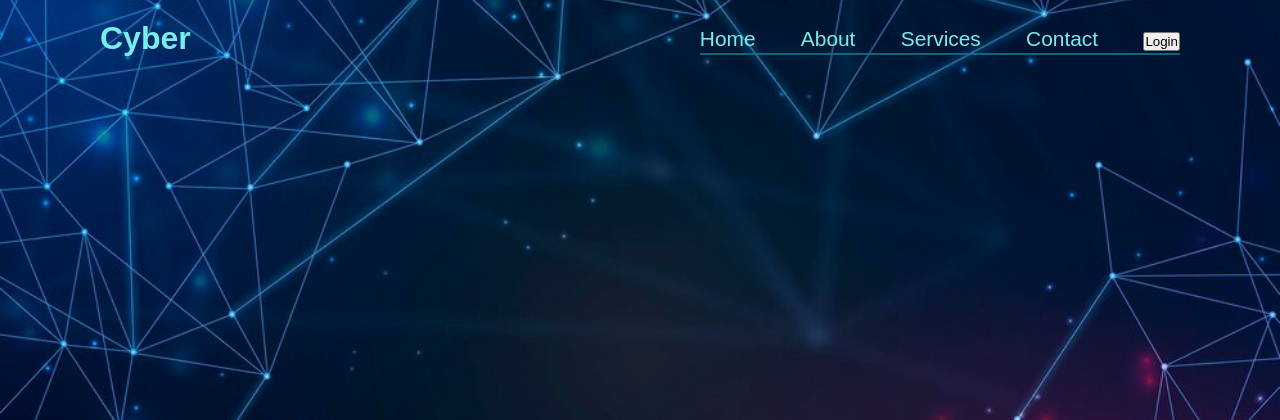
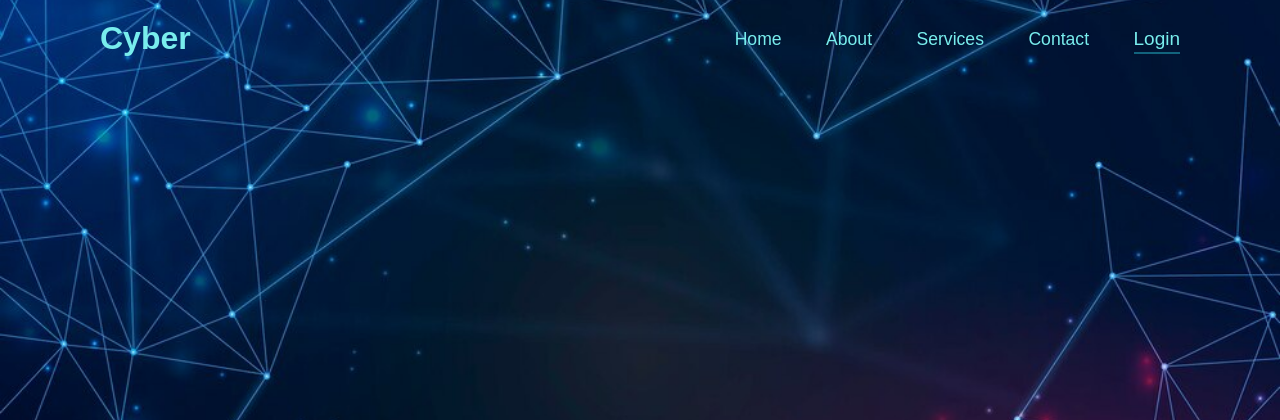
Before and after one commit to rags7505/PS, a PHP site: page /login.html in a window 1280 px wide. Shown: the top 420 px of the page. Run offline with PHP 8.4, Linux system fonts and the light colour scheme; some libraries are stand-ins or nearby versions.

Commit message:
login btn

```diff
--- a/login.css
+++ b/login.css
@@ -55,7 +55,7 @@
     transform: scaleX(1);
 }
 
-.navbar{
+.navbar .btnLogin-popup{
     position: relative;
     background: transparent;
     border: none;
```
